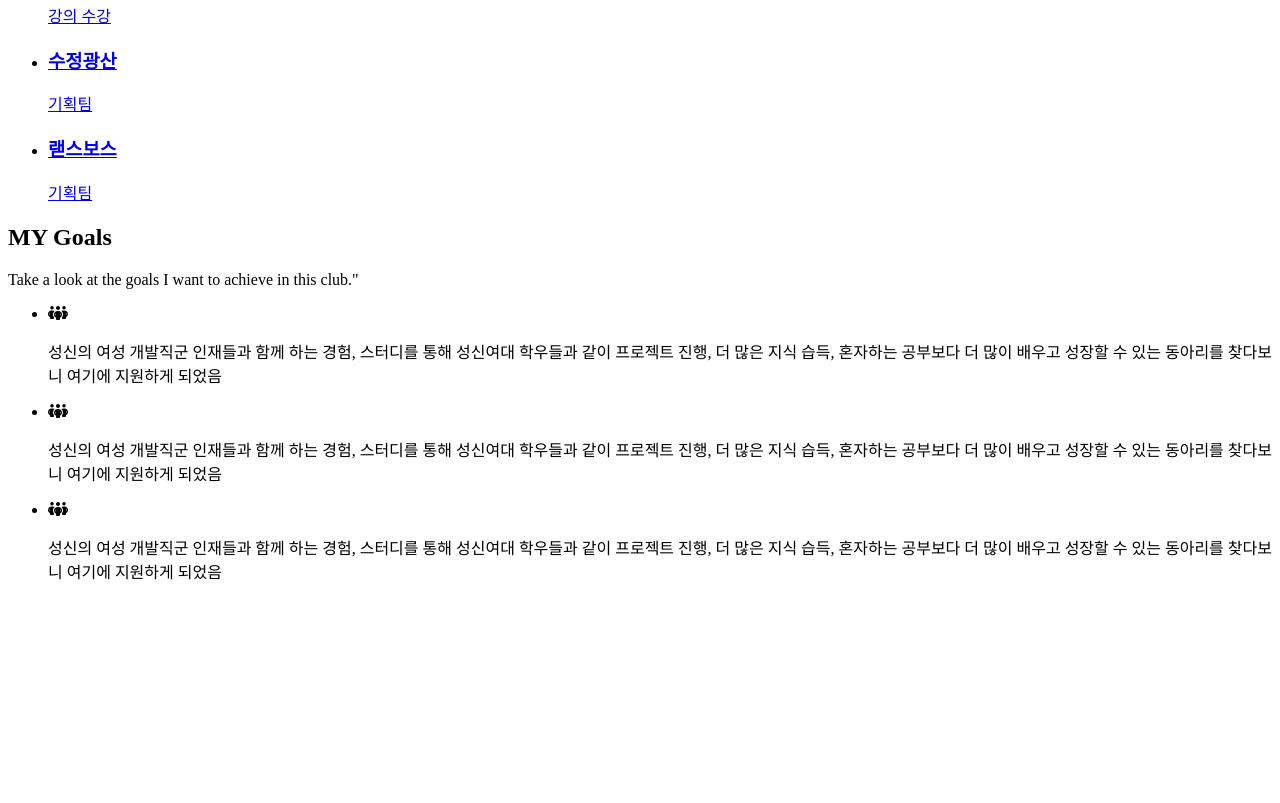
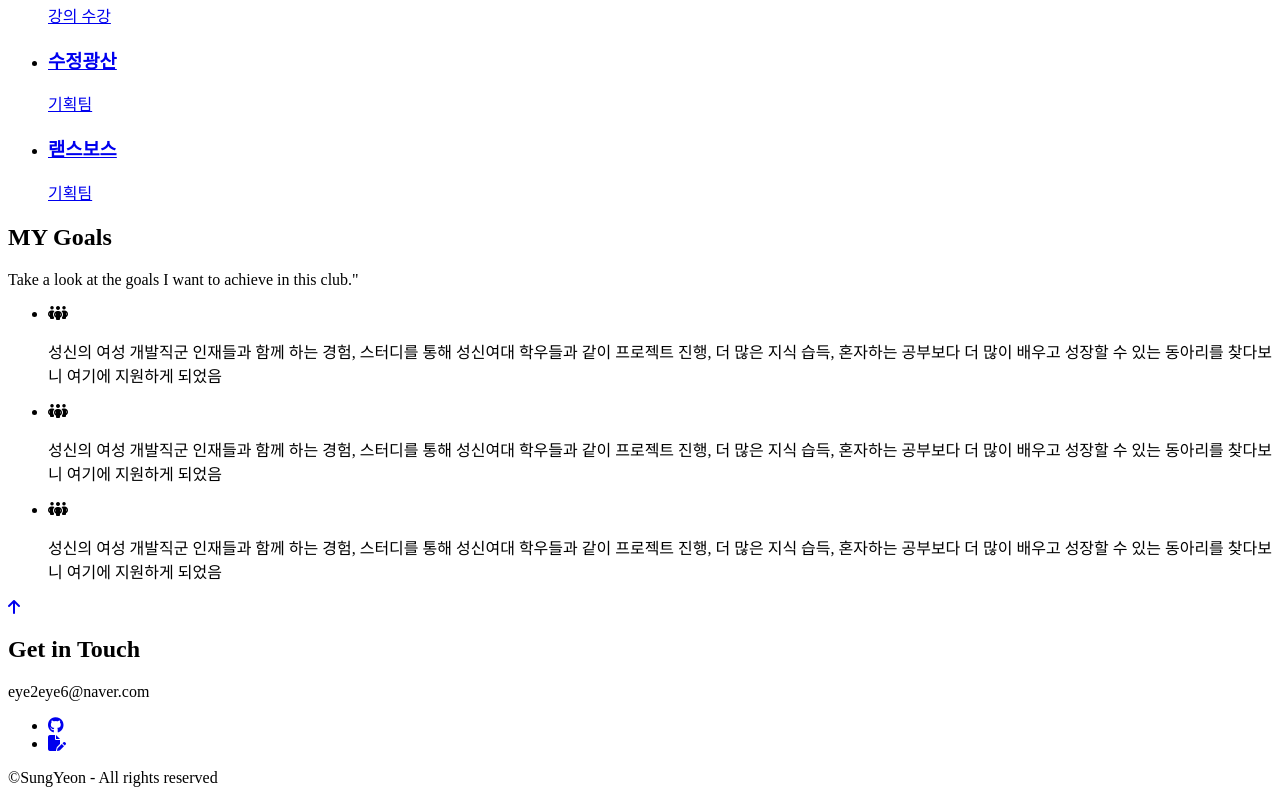
Before and after one commit to mulletjump/mutLion_porfolio, a plain HTML site: page index.html in a window 1280 px wide. Shown: the part 1938-2741 px from the top of the page. Before the commit the page ends 2537 px from the top, so only its background shows below. Drawn offline with Linux system fonts and the light colour scheme.

Commit message:
HTML - Footer

```diff
--- a/index.html
+++ b/index.html
@@ -43,8 +43,8 @@
                 <li><a href="#about">About</a></li>
                 <li><a href="#skills">Skills</a></li>
                 <li><a href="#achievements">Achievements</a></li>
-                <li><a href="#goals">Goals</a></li>
-                <li><a href="#contact">contact</a></li>
+                <li><a href="#goals">My Goals</a></li>
+                <li><a href="#contact">Get in Touch</a></li>
             </ul>
         </nav>
     </header>
@@ -55,7 +55,7 @@
             <img src="images/lion.ico" alt="lion">
             <h1>안녕하세요, 저는 멋쟁이사자처럼 성신여대 12기 지원자 김성연입니다.</h1>
             <p> A Prospective Junior Front-end Developer</p>
-            <a href="#contact">Contact me</a>
+            <a href="#contact">Get in Touch</a>
         </section>
 
         <!-- About -->
@@ -148,8 +148,8 @@
         </section>
 
         <!-- Goals -->
-        <section id="goals"></section>
-        <h2>MY Goals</h2>
+        <section id="goals">
+            <h2>MY Goals</h2>
         <p>Take a look at the goals I want to achieve in this club."</p>
         <ul>
             <li><i class="fa-solid fa-people-group"></i>
@@ -171,10 +171,32 @@
                 </div>
             </li>
         </ul>
+        </section>
+
         <!-- Arrow up -->
-        <aside></aside>
+        <aside>
+            <a href="#home" title="back to top">
+                <i class="fa-solid fa-arrow-up"></i>
+            </a>
+        </aside>
     </main>
     <!-- footer -->
-    <footer id="contact"></footer>
+    <footer id="contact">
+        <h2>Get in Touch</h2>
+        <p>eye2eye6@naver.com</p>
+        <ul>
+            <li>
+                <a href="https://github.com/mulletjump" target="_blank" title="my github link">
+                    <i class="fa-brands fa-github"></i>
+                </a>
+            </li>
+            <li>
+                <a href="https://codingsoong21.tistory.com/" target="_blank" title="my tistory link">
+                    <i class="fa-solid fa-file-pen"></i>
+                </a>
+            </li>
+        </ul>
+        <p>©SungYeon - All rights reserved</p>
+    </footer>
 </body>
 </html>
```
